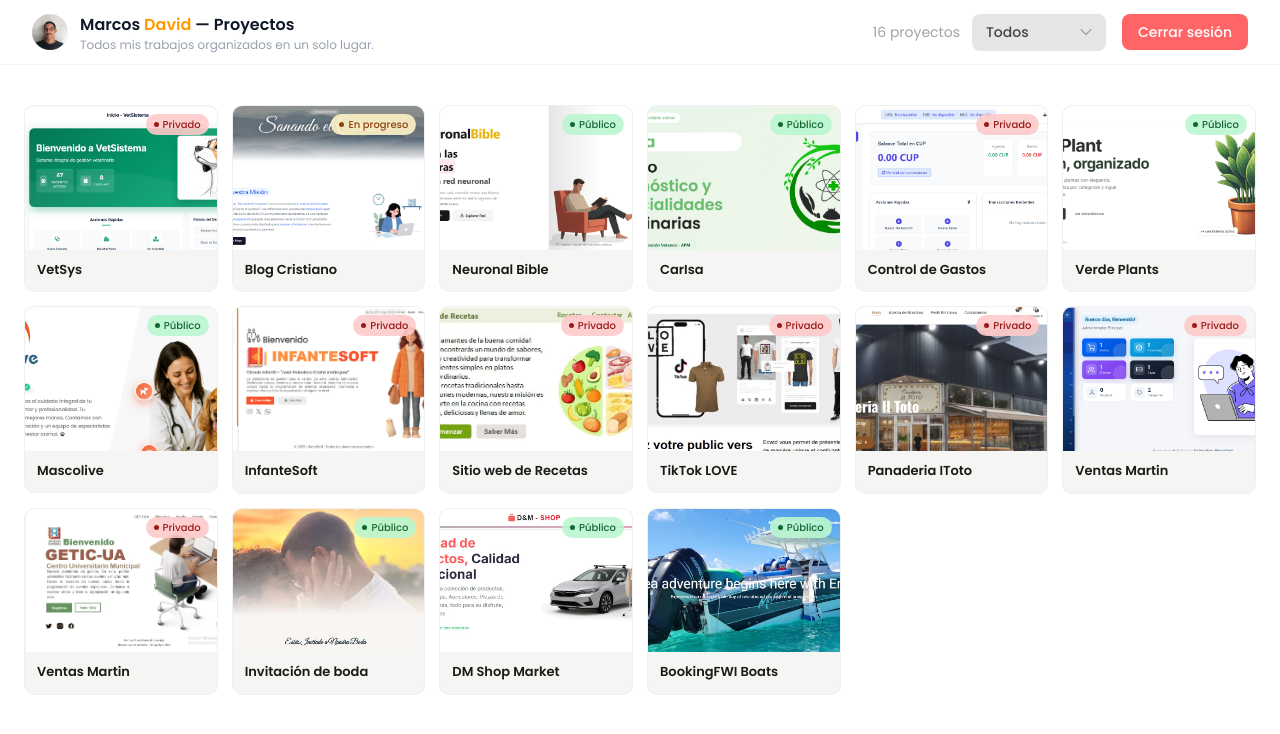
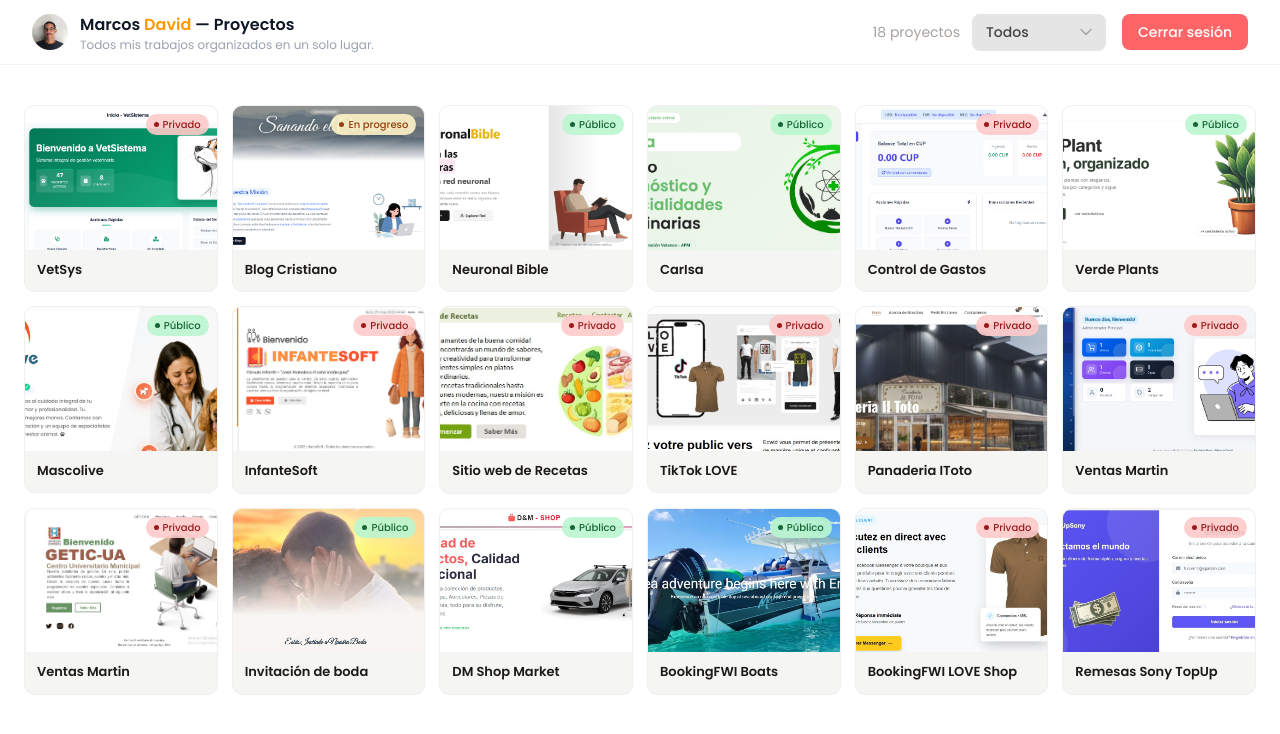
Before and after one commit to Markito333/ProjectFolder, a Next.js app: page /projects in a window 1280 px wide. Shown: the top 734 px of the page. Built offline with nearby package versions, Linux system fonts and the light colour scheme.

Commit message:
add some links

```diff
--- a/data/projects.ts
+++ b/data/projects.ts
@@ -346,4 +346,43 @@ export const projects: Project[] = [
     { name: 'WordPress', icon: 'https://cdn.jsdelivr.net/gh/devicons/devicon/icons/wordpress/wordpress-original.svg' },
     ],
   },
+   {
+    id: '17',
+    title: 'BookingFWI LOVE Shop',
+    company: 'bookingfwi',
+    description:
+      'Sitio web de catálogo para alquiler de habitaciones, reserva de aventuras en el caribe, y alquiler de yates.',
+    mainPhoto: '/imgs/projects/Imagen10.jpg',
+    photos: [
+      '/imgs/projects/Imagen12.jpg',
+      '/imgs/projects/Imagen1.png',
+    ],
+    status: 'private',
+    duration: '1 mes',
+    technologies: [
+      { name: 'HTML', icon: 'https://cdn.jsdelivr.net/gh/devicons/devicon/icons/html5/html5-original.svg' },
+      { name: 'CSS', icon: 'https://cdn.jsdelivr.net/gh/devicons/devicon/icons/css3/css3-original.svg' },
+      { name: 'JavaScript', icon: 'https://cdn.jsdelivr.net/gh/devicons/devicon/icons/javascript/javascript-original.svg' },
+    { name: 'WordPress', icon: 'https://cdn.jsdelivr.net/gh/devicons/devicon/icons/wordpress/wordpress-original.svg' },
+    ],
+  },
+  {
+    id: '18',
+    title: 'Remesas Sony TopUp',
+    company: 'Sony topup',
+    description:
+      'Sitio web de catálogo para compra de ropa basadas en la marca LOVE.',
+    mainPhoto: '/imgs/projects/Imagen12.jpg',
+    photos: [
+      '/imgs/projects/Imagen12.jpg',
+      '/imgs/projects/Imagen1.png',
+    ],
+    status: 'private',
+    duration: '1 mes',
+    technologies: [
+      { name: 'HTML', icon: 'https://cdn.jsdelivr.net/gh/devicons/devicon/icons/html5/html5-original.svg' },
+      { name: 'CSS', icon: 'https://cdn.jsdelivr.net/gh/devicons/devicon/icons/css3/css3-original.svg' },
+      { name: 'JavaScript', icon: 'https://cdn.jsdelivr.net/gh/devicons/devicon/icons/javascript/javascript-original.svg' },
+    ],
+  },
 ];
```
